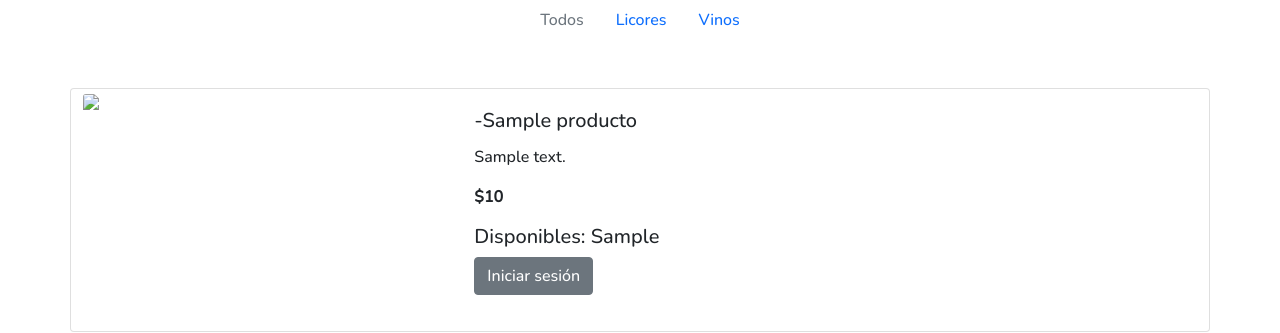
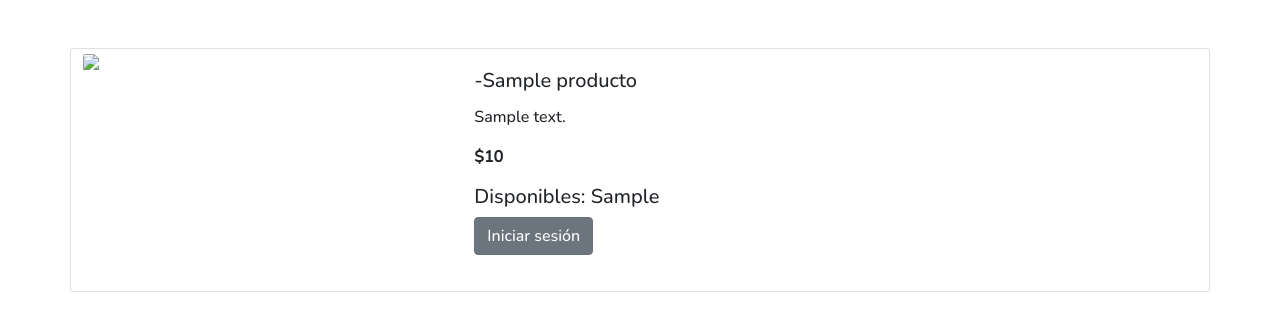
Before and after one commit to CDanielLira/Suaavecito, a PHP site: page /vistaprod.php?prod=1 in a window 1280 px wide. Shown: the part 85-418 px from the top of the page. Run offline with PHP 8.4, Linux system fonts and the light colour scheme; tables that the repository leaves empty or names only in its code hold one stand-in row (values such as "Sample post"); data that the repository does not hold is empty; some libraries are stand-ins or nearby versions.

Commit message:
Cambios estéticos

```diff
--- a/vistaprod.php
+++ b/vistaprod.php
@@ -5,8 +5,8 @@
     $prod = $_GET['prod'];
     $sql = "select * from productos where idproducto = '$prod'";
     $resultado = $conexion -> query($sql);
-    $idprod = $_GET['prod'];
-    if(!empty($idprod)){
+    if(!empty($_GET['add'])){
+        $idprod = $_GET['prod'];
         $sql2 = "INSERT INTO carrito (idus, idprod) VALUES ('$usuario', '$idprod') ";
         $conexion -> query($sql2);
         if ($conexion->affected_rows >= 1){ //revisamos que se inserto un registro
@@ -17,6 +17,7 @@
         $existencia = $existencia['existencia'];
         $existencia--;
         $conexion->query("UPDATE productos SET existencia='" .$existencia . "' WHERE idproducto='" . $idprod . "';");
+        echo "<script>setTimeout(\"location.href='vistaprod.php?prod=" .$prod. "'\",1)</script>";
     }
 
 
@@ -25,20 +26,6 @@
 <link rel="stylesheet" href="https://cdn.jsdelivr.net/npm/bootstrap@4.6.2/dist/css/bootstrap.min.css" integrity="sha384-xOolHFLEh07PJGoPkLv1IbcEPTNtaed2xpHsD9ESMhqIYd0nLMwNLD69Npy4HI+N" crossorigin="anonymous">
 <meta name="viewport" content="width=device-width, user-scalable=no, initial-scale=1.0, maximum-scale=1.0, minimum-scale=1.0">
 <body>
-    <div class="cate">
-        <ul class="nav justify-content-center">
-          <li class="nav-item">
-            <a class="nav-link disabled">Todos</a>
-          </li>
-          <li class="nav-item">
-            <a class="nav-link" href="licores.php">Licores</a>
-          </li>
-          <li class="nav-item">
-            <a class="nav-link" href="vinos.php">Vinos</a>
-          </li>
-        </ul>
-    </div>
-
 
 <div class="container">
     <br>
@@ -95,7 +82,7 @@
 
 <script>
     function agregar(){
-        window.location.href = window.location.href;
+        window.location.href = window.location.href + "&add=si";
     }
 </script>
 
```
